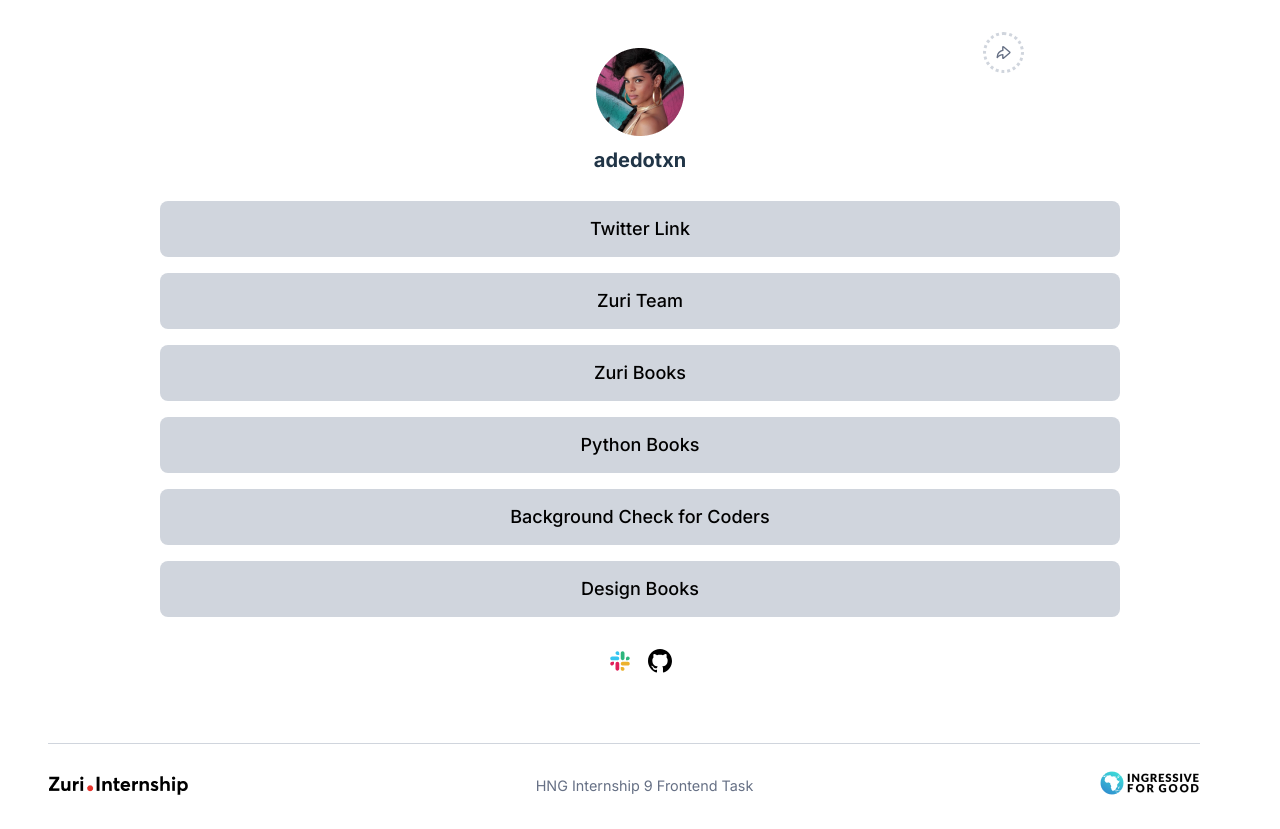
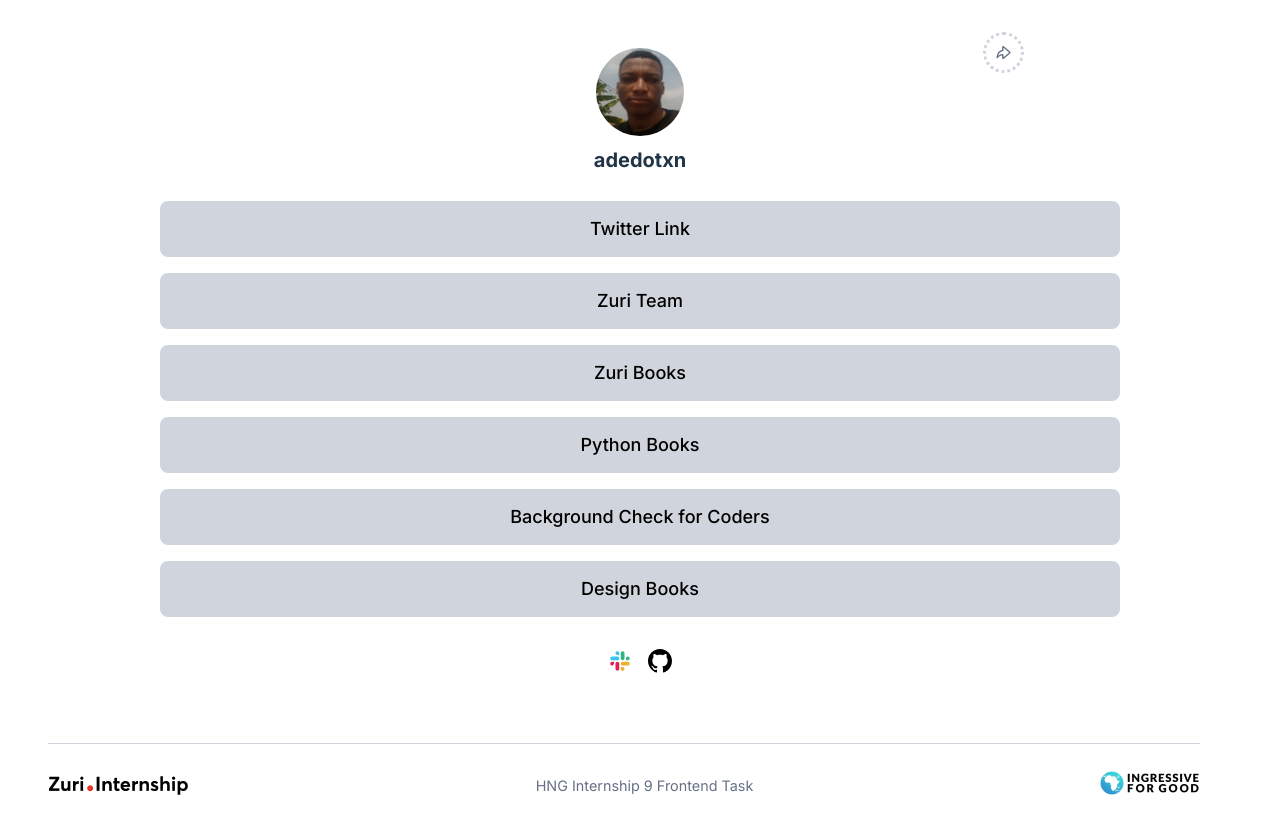
Before and after one commit to adedotxn/stageone-hngi9, a React (Vite) app: page / in a window 1280 px wide. Built offline with nearby package versions, Linux system fonts and the light colour scheme.

Commit message:
update : replaced profile image

```diff
--- a/components/profile.css
+++ b/components/profile.css
@@ -29,6 +29,12 @@ header {
 .profile__img_container:hover {
     -webkit-filter: brightness(70%);
     filter: brightness(70%);
+}
+
+#profile__img {
+    height: 5.5rem;
+    width: 5.5rem;
+    border-radius: 50%;
 }
 
 .profile__img_container>#profile__img:hover+.camera__icon {
--- a/components/profile.jsx
+++ b/components/profile.jsx
@@ -1,8 +1,9 @@
 import './profile.css'
 import shareIcon from '../src/assets/share-icon.svg'
 import optionsIcon from '../src/assets/options-icon.svg'
-import profileImg from '../src/assets/placeholder_pfp.png'
 import cameraIcon from '../src/assets/camera.svg'
+import profileImgg from '../src/assets/pfp.jpg'
+
 
 const Header = () => {
   return (
@@ -13,7 +14,7 @@ const Header = () => {
         </div>
 
         <div className="profile__img_container">
-            <img id = "profile__img" src={profileImg} alt="profile image" />
+            <img id = "profile__img" src={profileImgg} alt="profile image" />
 
             <img className='camera__icon' src={cameraIcon} alt="change profile image icon" />
         </div>
```
Also changed, not shown: src/assets/pfp.jpg (added).
